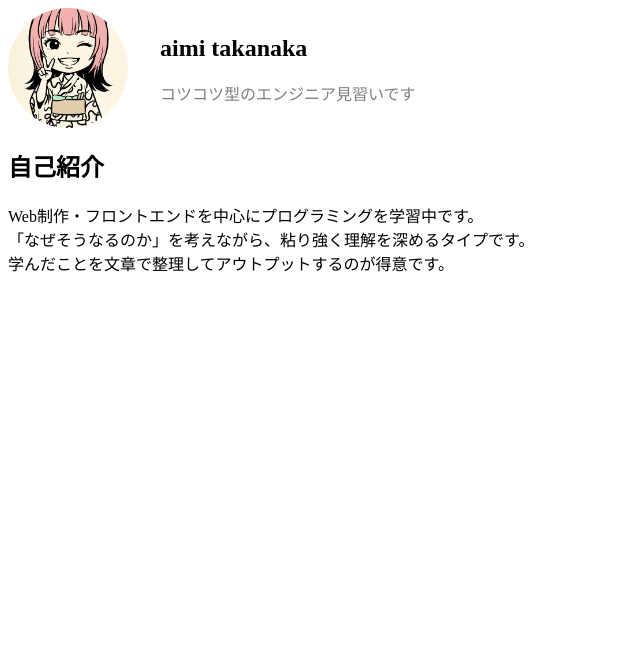
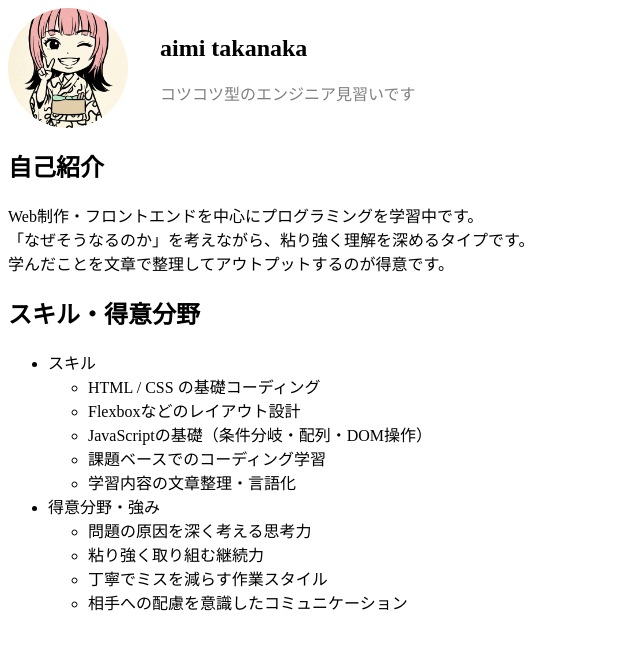
Before and after one commit to aimi-takanaka/profile, a plain HTML site: page index.html in a window 1280 px wide. Shown: the whole page, without its empty margins (0-640 px from the left). Drawn offline with Linux system fonts and the light colour scheme.

Commit message:
skills
スキル・強味を追加

```diff
--- a/index.html
+++ b/index.html
@@ -27,6 +27,29 @@
         <br>学んだことを文章で整理してアウトプットするのが得意です。
       </P>
     </section>
+    <section id="skills">
+      <h2>スキル・得意分野</h2>
+      <ul>
+        <li>スキル
+          <ul>
+            <li>HTML / CSS の基礎コーディング</li>
+            <li>Flexboxなどのレイアウト設計</li>
+            <li>JavaScriptの基礎（条件分岐・配列・DOM操作）</li>
+            <li>課題ベースでのコーディング学習</li>
+            <li>学習内容の文章整理・言語化</li>
+          </ul>
+        </li>
+        <li>得意分野・強み
+          <ul>
+            <li>問題の原因を深く考える思考力</li>
+            <li>粘り強く取り組む継続力</li>
+            <li>丁寧でミスを減らす作業スタイル</li>
+            <li>相手への配慮を意識したコミュニケーション</li>
+          </ul>
+        </li>
+      </ul>
+
+    </section>
   </main>
 
 </body>
```
